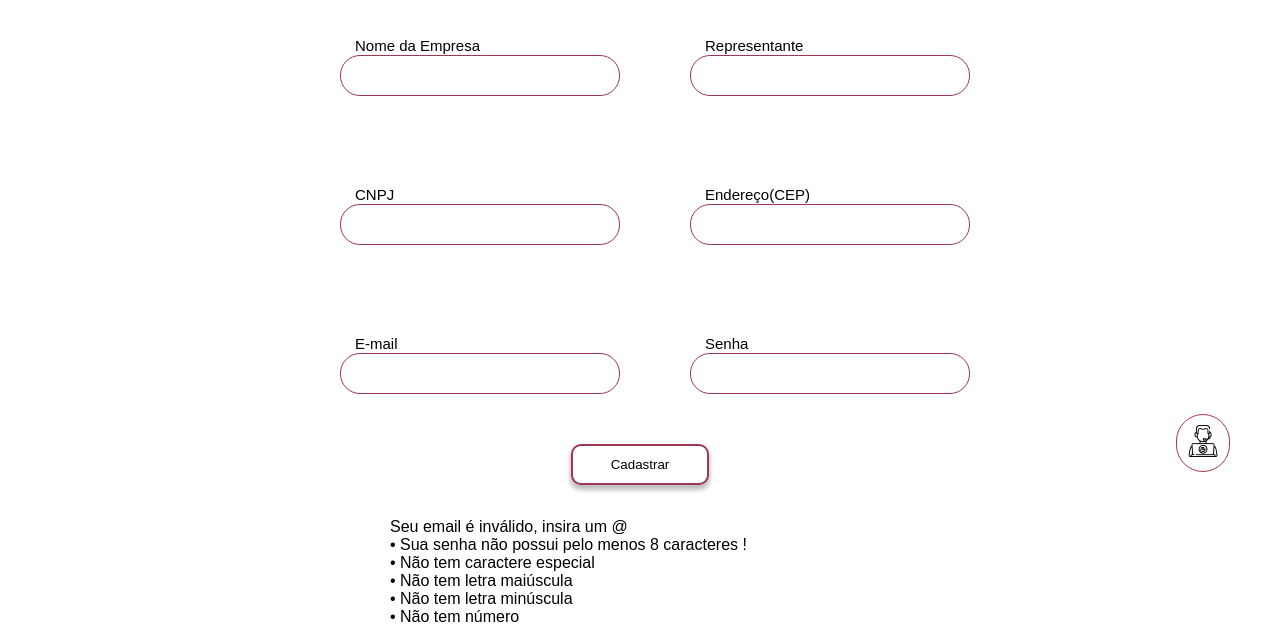
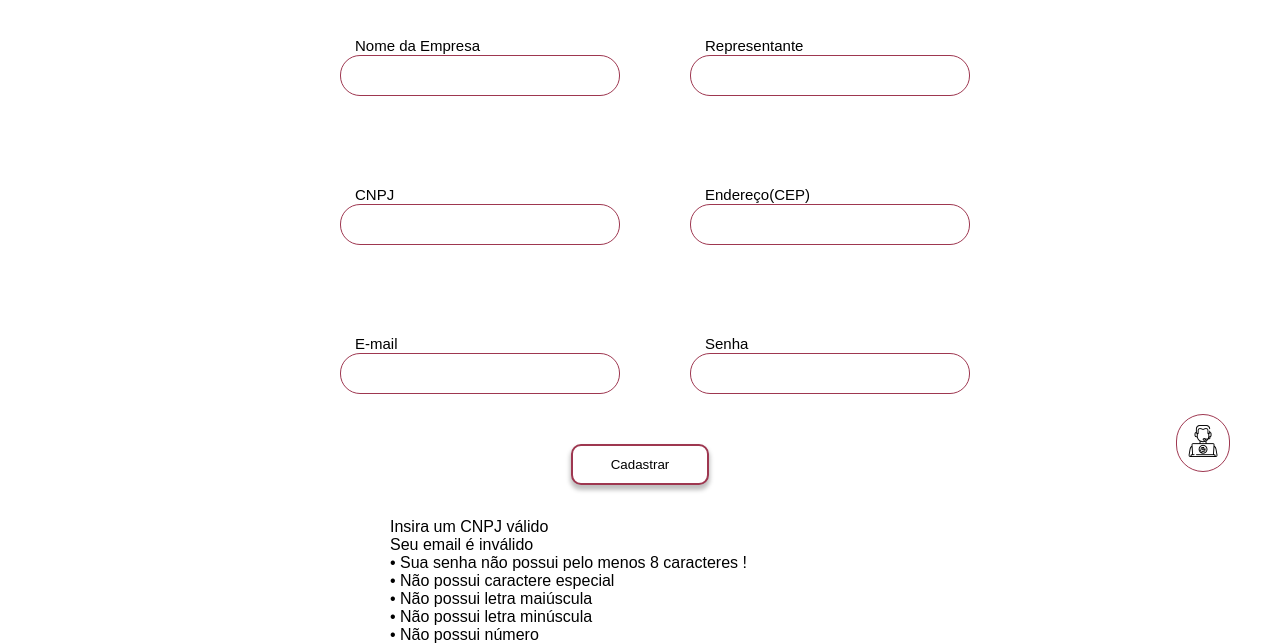
Before and after one commit to StrawTech/Sprint2, a plain HTML site: page site/web/Cadastro.html in a window 1280 px wide. Both pictures are taken after a click on the button "Cadastrar". Shown: the part 278-922 px from the top of the page. Drawn offline with Linux system fonts and the light colour scheme.

Commit message:
validação de cpf e validação de campo em branco

```diff
--- a/site/web/Cadastro.html
+++ b/site/web/Cadastro.html
@@ -43,12 +43,12 @@
 
                 <div>
                     <p class="input_texto">Nome da Empresa</p>
-                    <input type="text" class="input_decoracao"><br>
+                    <input type="text" class="input_decoracao" id="input_nome_empresa"><br>
                 </div>
 
                 <div class="espaçoRegister">
                     <p class="input_texto">Representante</p>
-                    <input type="text" class="input_decoracao"><br>
+                    <input type="text" class="input_decoracao" id="input_representante"><br>
 
                 </div>
 
@@ -57,7 +57,7 @@
 
                 <div>
                     <p class="input_texto">CNPJ</p>
-                    <input type="text" class="input_decoracao"><br>
+                    <input type="text" class="input_decoracao" id="input_cnpj"><br>
                 </div>
 
                 <div class="espaçoRegister">
@@ -83,6 +83,7 @@
 
             <button onclick="cadastrar()" class="button_cadastrar">Cadastrar</button><br>
 
+            <div class="mensagem_validacao" id="div_cnpj"></div>
             <div class="mensagem_validacao" id="div_emailarroba"></div>
             <div class="mensagem_validacao" id="div_senha_invalida"></div>
             <div class="mensagem_validacao" id="div_8caracter"></div>
--- a/site/web/Cadastro.js
+++ b/site/web/Cadastro.js
@@ -1,30 +1,42 @@
 
 function cadastrar() {
 
+    var representante = input_representante.value;
+    var nome_empresa = input_nome_empresa.value;
     var senha = input_senha.value;
     var email = input_email.value;
-    var senhainvalida = 0;
-    mensagem_invalida = "Sua senha é inválida insira pelo menos:";
+    var cnpj = input_cnpj.value;
+
+    if (representante == "" ||
+        nome_empresa == "" ||
+        senha == "" ||
+        email == "" ||
+        cnpj == "" ) {
+        alert("Preencha todos os campos")
+    }
 
 
+
+    // cnpj com 14 digitos
+    if (cnpj.length == 14) {
+        div_cnpj.innerHTML = ""
+    } else {
+        div_cnpj.innerHTML = "Insira um CNPJ válido"
+    }
+
     // email possuiir @
-    if (email.indexOf("@") > -1) {
-        div_emailarroba.innerHTML = ""
+    if (email.indexOf("@") == -1) {
+        div_emailarroba.innerHTML = "Seu email é inválido"
     } else {
-        div_emailarroba.innerHTML = "Seu email é inválido, insira um @"
+        div_emailarroba.innerHTML = ''
     }
 
 
     // senha com 8 dígitos no mínimo
-    if (senha.length >= 8) {
+    if (senha.length < 8) {
+        div_8caracter.innerHTML = '• Sua senha não possui pelo menos 8 caracteres !'
+    } else {
         div_8caracter.innerHTML = ''
-    } else {
-        senhainvalida += 1;
-        if (senhainvalida == 1) {
-            div_senha_invalida.innerHTML = `${mensagem_invalida}<br>`
-        }
-        div_8caracter.innerHTML = '• Sua senha não possui pelo menos 8 caracteres !'
-        div_senha_invalida.innerHTML = ''
     }
 
     // senha possuir pelo menos um numero
@@ -38,45 +50,27 @@ function cadastrar() {
         senha.indexOf("7") > -1 ||
         senha.indexOf("8") > -1 ||
         senha.indexOf("9") > -1) {
-
         div_numero.innerHTML = ''
     } else {
-        senhainvalida += 1;
-        if (senhainvalida == 1) {
-            div_senha_invalida.innerHTML = `${mensagem_invalida}<br>`
-        }
-        div_numero.innerHTML = '• Não tem número'
-        div_senha_invalida.innerHTML = ''
-
+        div_numero.innerHTML = '• Não possui número'
     }
 
     // senha possuir pelo menos uma letra maiuscula
     if (senha.toLowerCase() == senha) {
-        senhainvalida += 1;
-        if (senhainvalida == 1) {
-            div_senha_invalida.innerHTML = `${mensagem_invalida}<br>`
-        }
-        div_maiuscula.innerHTML = '• Não tem letra maiúscula'
-        div_senha_invalida.innerHTML = ''
-
+        div_maiuscula.innerHTML = '• Não possui letra maiúscula'
     } else {
         div_maiuscula.innerHTML = ''
     }
 
     // senha possuir uma letra minuscula
     if (senha.toUpperCase() == senha) {
-        senhainvalida += 1;
-        if (senhainvalida == 1) {
-            div_senha_invalida.innerHTML = `${mensagem_invalida}<br>`
-        }
-        div_minuscula.innerHTML = '• Não tem letra minúscula'
-        div_senha_invalida.innerHTML = ''
-
+        div_minuscula.innerHTML = '• Não possui letra minúscula'
     } else {
         div_minuscula.innerHTML = ''
     }
 
     // senha possuir um caractere especial
+    // caracteres especias validados = !@#$ %^&* ()_ + {}[] |\\: ; \"'<>,.?/~-
     if (senha.indexOf("!") > -1 ||
         senha.indexOf("@") > -1 ||
         senha.indexOf("#") > -1 ||
@@ -99,7 +93,7 @@ function cadastrar() {
         senha.indexOf("?") > -1 ||
         senha.indexOf("'") > -1 ||
         senha.indexOf(`"`) > -1 ||
-        // senha.indexOf("\") > -1 ||
+        // senha.indexOf("\")> -1 ||
         senha.indexOf("<") > -1 ||
         senha.indexOf(">") > -1 ||
         senha.indexOf(",") > -1 ||
@@ -108,24 +102,8 @@ function cadastrar() {
         senha.indexOf("/") > -1 ||
         senha.indexOf("-") > -1 ||
         senha.indexOf("_") > -1) {
-        div_especial.innerHTML = ''
+        div_especial.innerHTML = ' '
     } else {
-        senhainvalida += 1;
-        if (senhainvalida == 1) {
-            div_senha_invalida.innerHTML = `${mensagem_invalida}<br>`
-        }
-        div_especial.innerHTML = '• Não tem caractere especial '
-        div_senha_invalida.innerHTML = ''
-
+        div_especial.innerHTML = '• Não possui caractere especial'
     }
-
-    senhainvalida=0;
-
-    if (senhainvalida >=0) {
-        div_senha_invalida = "Sua senha é válida"
-        div_senha_invalida.innerHTML = ''
-
-    }
-
-    // caracteres especias validados = !@#$ %^&* ()_ + {}[] |\\: ; \"'<>,.?/~-
 }
```
Also changed, not shown: site/web/Produto.html (+0 -4 lines).
